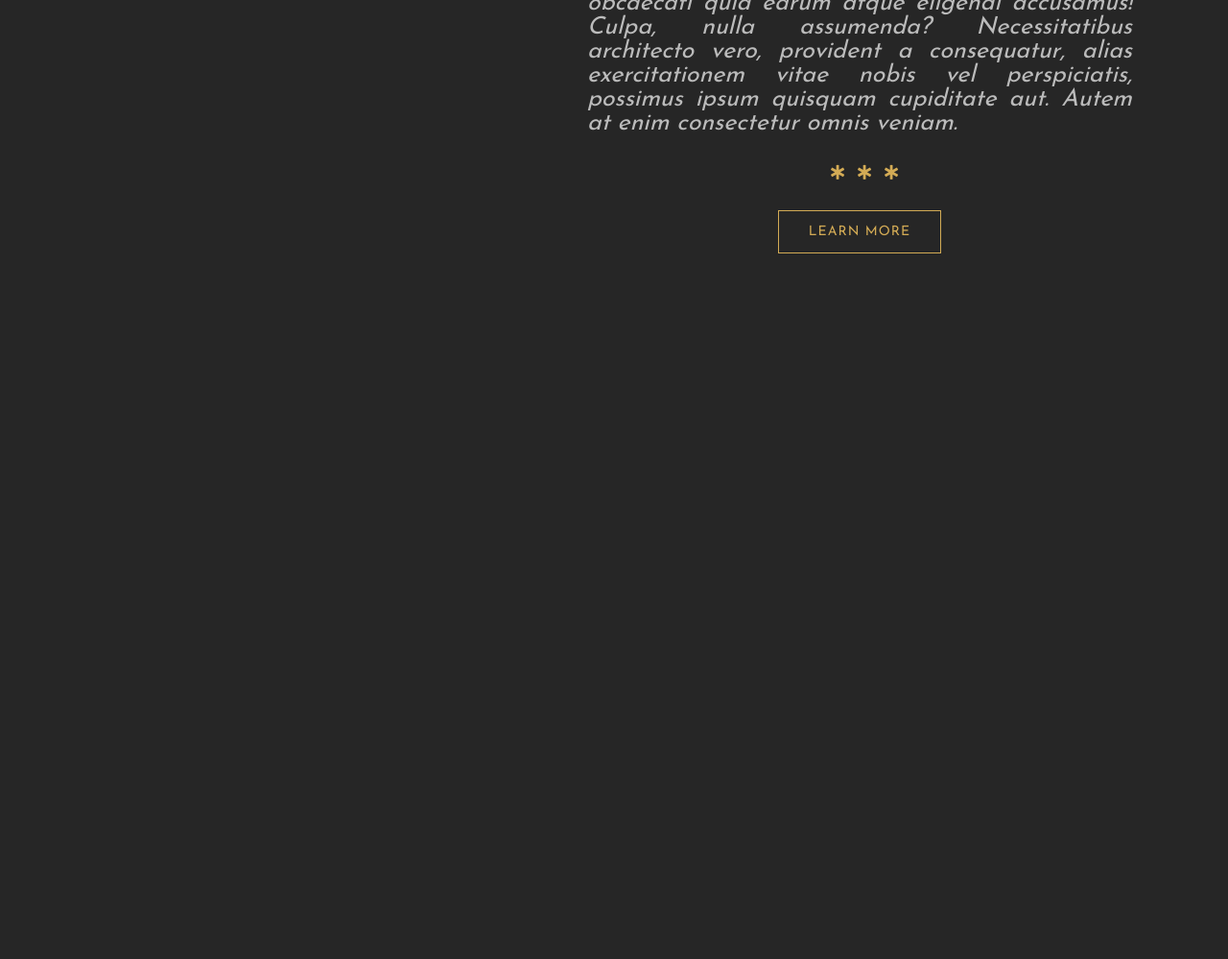
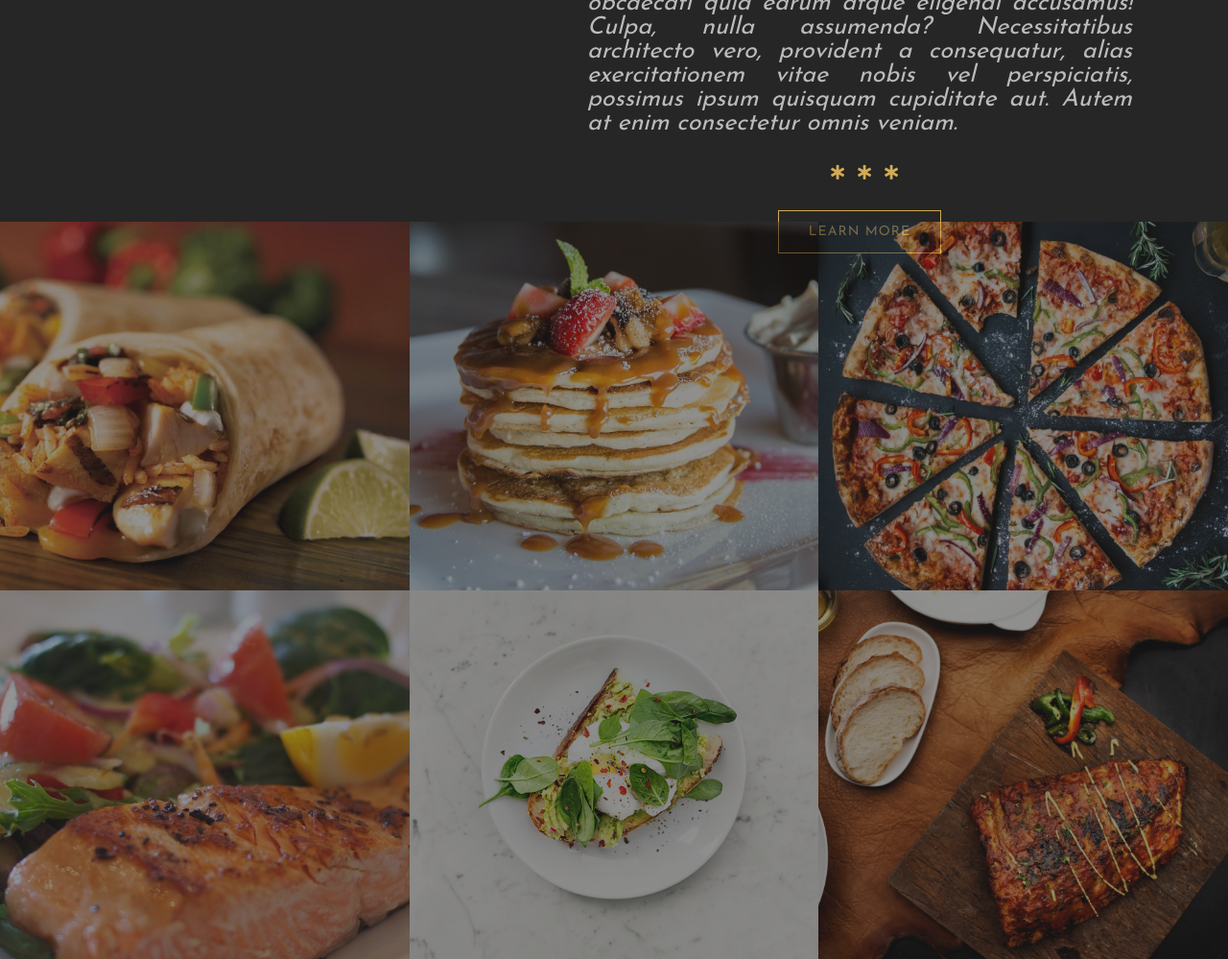
Before and after one commit to svdunaev/georgia-landing, a website: page index.html in a window 1280 px wide. Shown: the part 1289-2288 px from the top of the page at 96% size. Before the commit the page ends 1553 px from the top, so only its background shows below. Drawn offline with nearby package versions, Linux system fonts and the light colour scheme.

Commit message:
finish gallery  markup and styling

```diff
--- a/index.html
+++ b/index.html
@@ -45,7 +45,10 @@
                 <i class="fas fa-star-of-life star"></i>
                 <i class="fas fa-star-of-life star"></i>
             </div>
-            <p class="description">Lorem ipsum dolor sit amet, consectetur adipisicing elit. Illum assumenda, est qui, reprehenderit ducimus enim fugit libero ea obcaecati quia earum atque eligendi accusamus! Culpa, nulla assumenda? Necessitatibus architecto vero, provident a consequatur, alias exercitationem vitae nobis vel perspiciatis, possimus ipsum quisquam cupiditate aut. Autem at enim consectetur omnis veniam.</p>
+            <p class="description">Lorem ipsum dolor sit amet, consectetur adipisicing elit. Illum assumenda, est qui,
+                reprehenderit ducimus enim fugit libero ea obcaecati quia earum atque eligendi accusamus! Culpa, nulla
+                assumenda? Necessitatibus architecto vero, provident a consequatur, alias exercitationem vitae nobis vel
+                perspiciatis, possimus ipsum quisquam cupiditate aut. Autem at enim consectetur omnis veniam.</p>
             <div class="stars">
                 <i class="fas fa-star-of-life star"></i>
                 <i class="fas fa-star-of-life star"></i>
@@ -55,6 +58,60 @@
         </div>
     </section>
     <!--end ofabout us-->
+    <!--Gallery-->
+    <section class="gallery">
+        <div class="cards-wrapper">
+            <div class="card">
+                <div class="card-overlay">
+                    <h3 class="card-overlay-heading">Food Name</h1>
+                        <p class="card-overlay-paragraph">Price: $30.00</p>
+                        <button type="button" class="card-overlay-btn">Order Now</button>
+                </div>
+                <img src="images/gallery-img-1.jpeg" class="card-img" />
+            </div>
+            <div class="card">
+                <div class="card-overlay">
+                    <h3 class="card-overlay-heading">Food Name</h1>
+                        <p class="card-overlay-paragraph">Price: $30.00</p>
+                        <button type="button" class="card-overlay-btn">Order Now</button>
+                </div>
+                <img src="images/gallery-img-2.jpeg" class="card-img" />
+            </div>
+            <div class="card">
+                <div class="card-overlay">
+                    <h3 class="card-overlay-heading">Food Name</h1>
+                        <p class="card-overlay-paragraph">Price: $30.00</p>
+                        <button type="button" class="card-overlay-btn">Order Now</button>
+                </div>
+                <img src="images/gallery-img-3.jpeg" class="card-img" />
+            </div>
+            <div class="card">
+                <div class="card-overlay">
+                    <h3 class="card-overlay-heading">Food Name</h1>
+                        <p class="card-overlay-paragraph">Price: $30.00</p>
+                        <button type="button" class="card-overlay-btn">Order Now</button>
+                </div>
+                <img src="images/gallery-img-4.jpeg" class="card-img" />
+            </div>
+            <div class="card">
+                <div class="card-overlay">
+                    <h3 class="card-overlay-heading">Food Name</h1>
+                        <p class="card-overlay-paragraph">Price: $30.00</p>
+                        <button type="button" class="card-overlay-btn">Order Now</button>
+                </div>
+                <img src="images/gallery-img-5.jpeg" class="card-img" />
+            </div>
+            <div class="card">
+                <div class="card-overlay">
+                    <h3 class="card-overlay-heading">Food Name</h1>
+                        <p class="card-overlay-paragraph">Price: $30.00</p>
+                        <button type="button" class="card-overlay-btn">Order Now</button>
+                </div>
+                <img src="images/gallery-img-6.jpeg" class="card-img" />
+            </div>
+        </div>
+    </section>
+    <!--end of gallery-->
 
 </body>
 
--- a/scss/_base.scss
+++ b/scss/_base.scss
@@ -2,6 +2,7 @@
 $color-black: #000;
 $color-primary: #d3ab55;
 $color-secondary: #bbb;
+$color-white: #fff;
 
 $font-dancingScript: 'Dancing Script', cursive;
 $font-josefinSans: 'Josefin Sans', sans-serif;
@@ -13,10 +14,10 @@
 	align-items: center;
 }
 
-@mixin textStyles {
+@mixin textStyles($transform: uppercase) {
 	font-weight: 300;
 	letter-spacing: 2px;
-	text-transform: uppercase;
+	text-transform: $transform;
 }
 
 @mixin centering($topValue) {
@@ -24,6 +25,11 @@
 	top: $topValue;
 	left: 50%;
 	transform: translate(-50%, -50%);
+}
+
+%fullSpace {
+	width: 100%;
+	height: 100%;
 }
 
 * {
--- a/scss/_components.scss
+++ b/scss/_components.scss
@@ -65,3 +65,63 @@
 		color: $color-dark;
 	}
 }
+
+.card {
+	width: 33.3333%;
+	height: 30vw;
+	position: relative;
+	overflow: hidden;
+
+	&:hover .card-overlay {
+		left: 0;
+	}
+
+	&-overlay {
+		position: absolute;
+		top: 0;
+		left: -100%;
+		background-color: rgba($color-primary, .6);
+		color: $color-white;
+		z-index: 1;
+		@include flexLayoutCenter;
+		flex-direction: column;
+		@extend %fullSpace;
+
+		transition: left .5s;
+
+		&-heading {
+			font-family: $font-nunito;
+			font-size: 50px;
+			@include textStyles(capitalize)
+		}
+
+		&-paragraph {
+			font-family: $font-josefinSans;
+			font-size: 30px;
+			margin-bottom: 30px;
+			@include textStyles(capitalize)
+		}
+
+		&-btn {
+			width: 150px;
+			height: 40px;
+			color: $color-primary;
+			background-color: $color-white;
+			font-family: $font-josefinSans;
+			font-size: 14px;
+			font-weight: bold;
+			text-transform: uppercase;
+			letter-spacing: 1px;
+			outline: none;
+			border: 1px solid $color-primary;
+			border-radius: 30px;
+			cursor: pointer;
+		}
+	}
+
+	&-img {
+		@extend %fullSpace;
+		object-fit: cover;
+		opacity: .5;
+	}
+}
--- a/scss/_layout.scss
+++ b/scss/_layout.scss
@@ -65,3 +65,10 @@
 		}
 	}
 }
+
+.gallery {
+	.cards-wrapper {
+		display: flex;
+		flex-wrap: wrap;
+	}
+}
```
Also changed, not shown: css/main.css.
